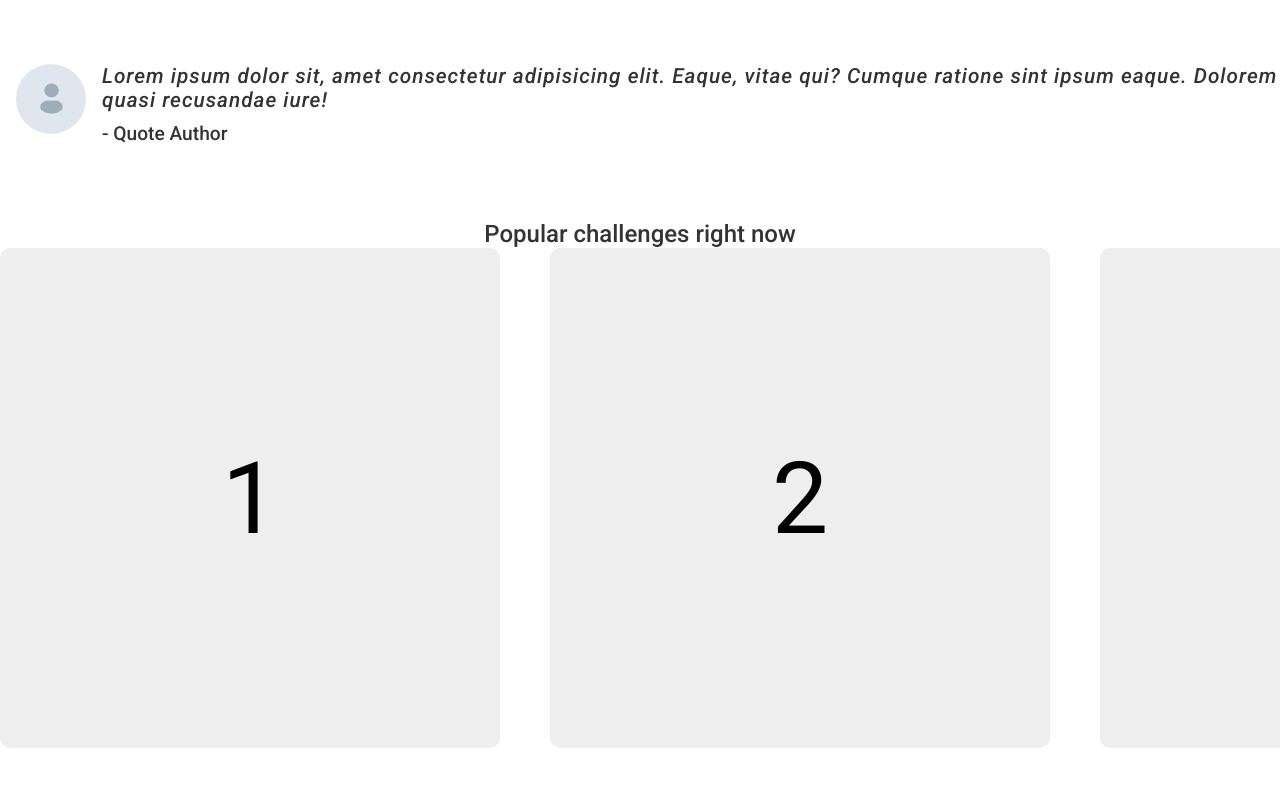
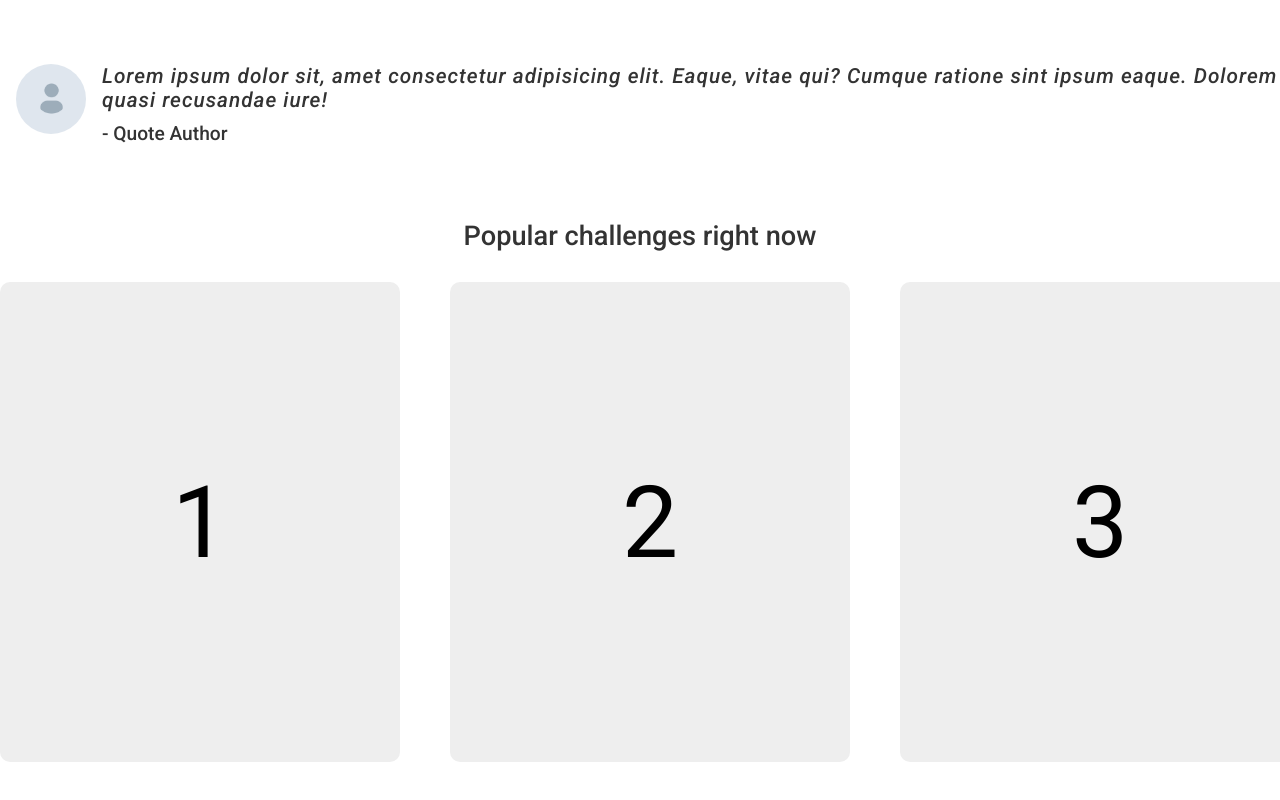
Before and after one commit to christerresin/esc, a website: page index.html in a window 1280 px wide. Shown: the part 642-1442 px from the top of the page. Before the commit the page ends 1390 px from the top, so only its background shows below. Drawn offline with Linux system fonts and the light colour scheme.

Commit message:
change menu-btn element to a tag with role button

```diff
--- a/index.html
+++ b/index.html
@@ -20,7 +20,7 @@
             <li>The story</li>
             <li>Contact Us</li>
         </ul>
-        <div class="menu-btn"></div>
+        <a role="button" class="menu-btn"></a>
     </nav>
 
     <main class="hero-content">
@@ -61,6 +61,8 @@
         </div>
     </div>
 
+    <div class="divider"></div>
+
 
 </body>
 </html>
--- a/src/styles.scss
+++ b/src/styles.scss
@@ -280,13 +280,14 @@ body {
   text-align: center;
 
   .header-content {
-    font-size: 1.5rem;
+    font-size: 1.7rem;
     font-weight: 500;
     color: $primaryFontColor;
   }
 }
 
 .slider {
+  margin-top: 30px;
   grid-column: span 12;
   text-align: center;
   overflow: hidden;
@@ -299,29 +300,29 @@ body {
 
     scroll-behavior: smooth;
     -webkit-overflow-scrolling: touch;
+  }
 
-    /*
-    scroll-snap-points-x: repeat(300px);
-    scroll-snap-type: mandatory;
-    */
-  }
   .slides::-webkit-scrollbar {
     width: 10px;
     height: 10px;
   }
+
   .slides::-webkit-scrollbar-thumb {
     background: black;
     border-radius: 10px;
   }
+
   .slides::-webkit-scrollbar-track {
     background: transparent;
   }
+
   .slides > div {
     scroll-snap-align: start;
     flex-shrink: 0;
-    width: 500px;
-    height: 500px;
-    margin-right: 50px;
+    width: 400px;
+    height: 480px;
+    margin-right: 25px;
+    margin-left: 25px;
     border-radius: 10px;
     background: #eee;
     transform-origin: center center;
```
Also changed, not shown: styles.css, 1 other file.
